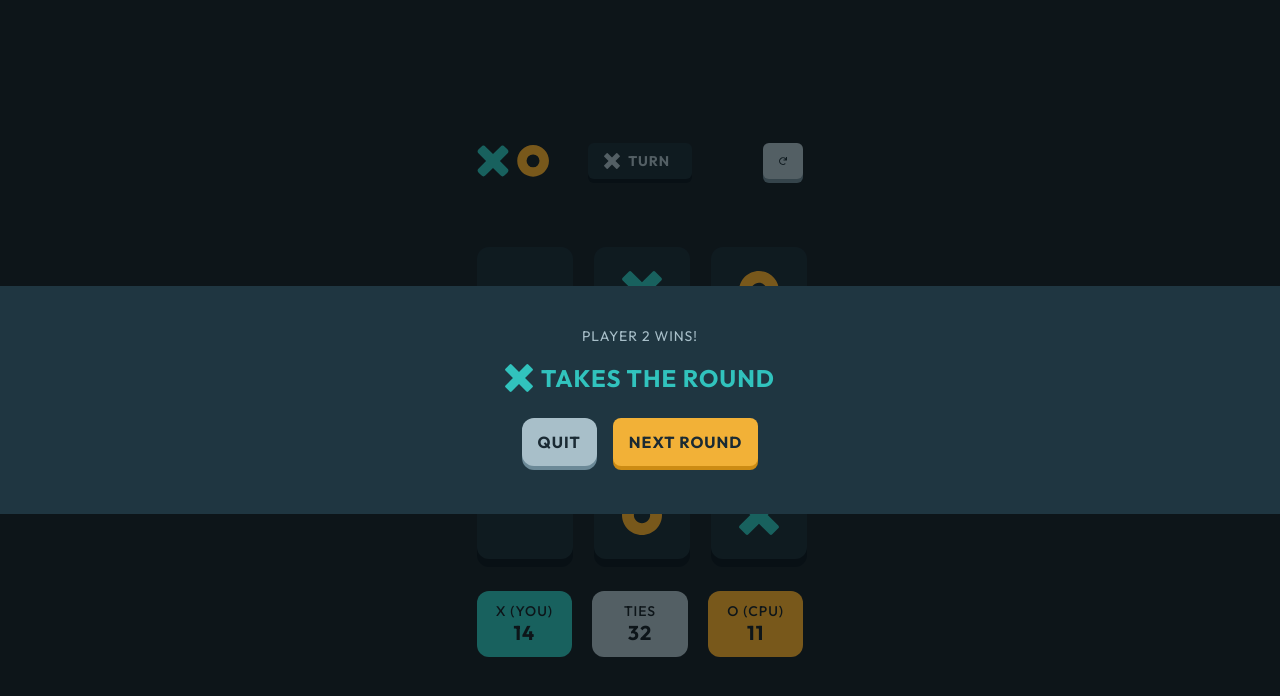
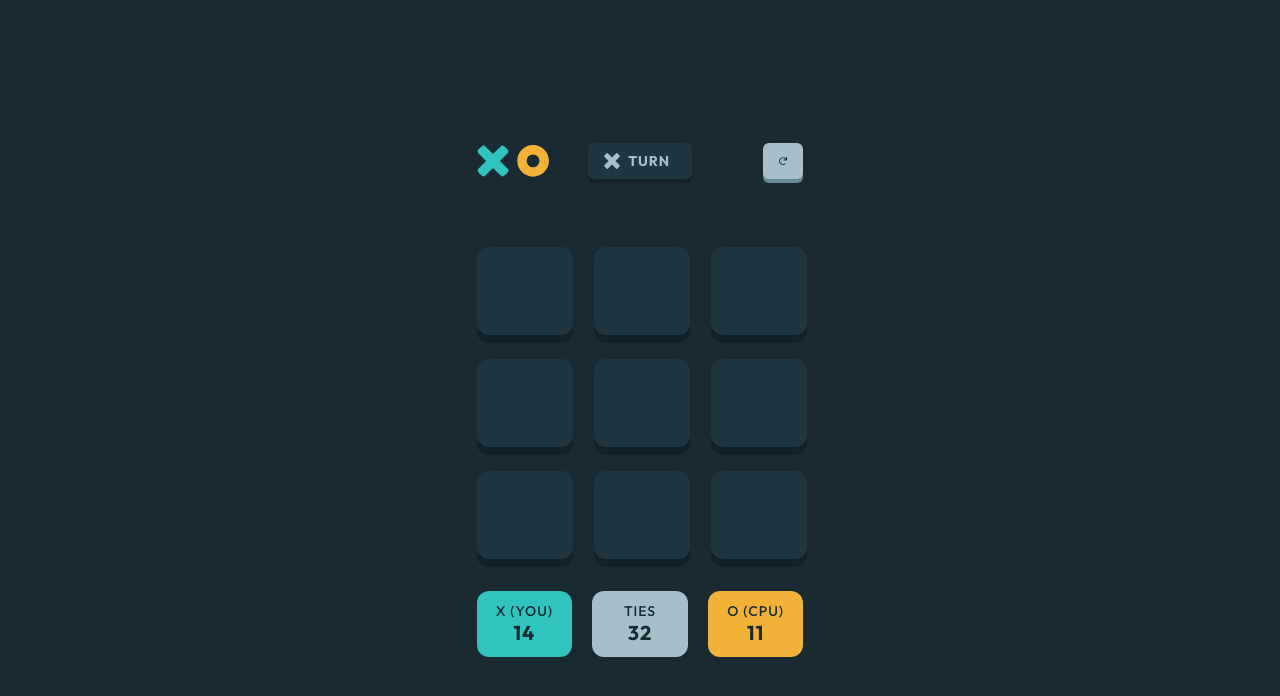
Before and after one commit to keremenen/modern-tic-tac-toe, a React (Vite) app: page / in a window 1280 px wide. Shown: the top 696 px of the page. Built offline with nearby package versions, Linux system fonts and the light colour scheme.

Commit message:
WIP game state

```diff
--- a/index.html
+++ b/index.html
@@ -11,7 +11,7 @@
 
   </head>
   <body>
-    <main id="root" class="bg-navy min-h-screen w-full flex justify-center items-center px-6 text-gray font-outfit tracking-[1px]"></main>
+    <main id="root" class="bg-navy min-h-screen w-full flex justify-center items-center px-6 text-gray font-outfit tracking-[1px] relative"></main>
     <script type="module" src="/src/main.tsx"></script>
   </body>
 </html>
--- a/package.json
+++ b/package.json
@@ -11,9 +11,11 @@
   },
   "dependencies": {
     "clsx": "^2.1.1",
+    "framer-motion": "^11.11.8",
     "react": "^18.3.1",
     "react-dom": "^18.3.1",
-    "tailwind-merge": "^2.5.3"
+    "tailwind-merge": "^2.5.3",
+    "zustand": "^5.0.0"
   },
   "devDependencies": {
     "@eslint/js": "^9.11.1",
--- a/src/App.tsx
+++ b/src/App.tsx
@@ -1,15 +1,15 @@
 import GameBoard from './components/game-board'
-import Modal from './components/modal'
+// import Modal from './components/modal'
 // import SettingsBoard from './components/settings-board'
 
 function App() {
   return (
-    <section>
-      <section className="relative flex w-full max-w-[327px] flex-col items-center gap-8">
-        {/* <SettingsBoard /> */}
-        <GameBoard />
-      </section>
-      <Modal />
+    <section className="flex w-full max-w-[327px] flex-col items-center gap-8">
+      {/* <div className="flex w-full max-w-[327px] flex-col items-center gap-8"> */}
+      {/* <SettingsBoard /> */}
+      <GameBoard />
+      {/* </div> */}
+      {/* <Modal /> */}
     </section>
   )
 }
--- a/src/components/game-board-grid.tsx
+++ b/src/components/game-board-grid.tsx
@@ -1,14 +1,17 @@
 import IconO from '../assets/icons/icon-o'
 import IconX from '../assets/icons/icon-x'
+import { useGameStore } from '../stores/gameStore'
 
 export default function GameBoardGrid() {
-  const board = ['', 'X', 'O', 'X', 'O', 'X', '', 'O', 'X']
+  const board = useGameStore((state) => state.board)
+  const setBoard = useGameStore((state) => state.setBoard)
 
   return (
     <div className="grid grid-cols-3 gap-6">
       {board.map((mark, index) => (
         <button
           key={index}
+          onClick={() => setBoard(index)}
           className="flex aspect-square h-[88px] w-24 items-center justify-center rounded-xl bg-navy-secondary shadow-[0_8px_#10212A]"
         >
           {mark === 'X' && <IconX className="size-10" />}
--- /dev/null
+++ b/src/stores/gameStore.ts
@@ -0,0 +1,33 @@
+import { create } from 'zustand'
+
+type TGameStore = {
+  firstPlayerMark: string
+  board: ('' | 'X' | 'O')[]
+  currentTurn: 'X' | 'O'
+
+  changeTurn: () => void
+  setBoard: (index: number) => void
+  setFirstPlayerMark: (mark: string) => void
+}
+
+export const useGameStore = create<TGameStore>((set) => ({
+  firstPlayerMark: 'X',
+  currentTurn: 'X',
+  board: ['', '', '', '', '', '', '', '', ''],
+
+  setFirstPlayerMark: (mark: string) => set({ firstPlayerMark: mark }),
+  setBoard: (index: number) =>
+    set((state) => {
+      state.changeTurn()
+      return {
+        board: state.board.map((mark, i) =>
+          i === index ? state.currentTurn : mark,
+        ),
+      }
+    }),
+
+  changeTurn: () =>
+    set((state) =>
+      state.currentTurn === 'X' ? { currentTurn: 'O' } : { currentTurn: 'X' },
+    ),
+}))
```
Also changed, not shown: 1 other file (tests, documents, lock files or other folders).
